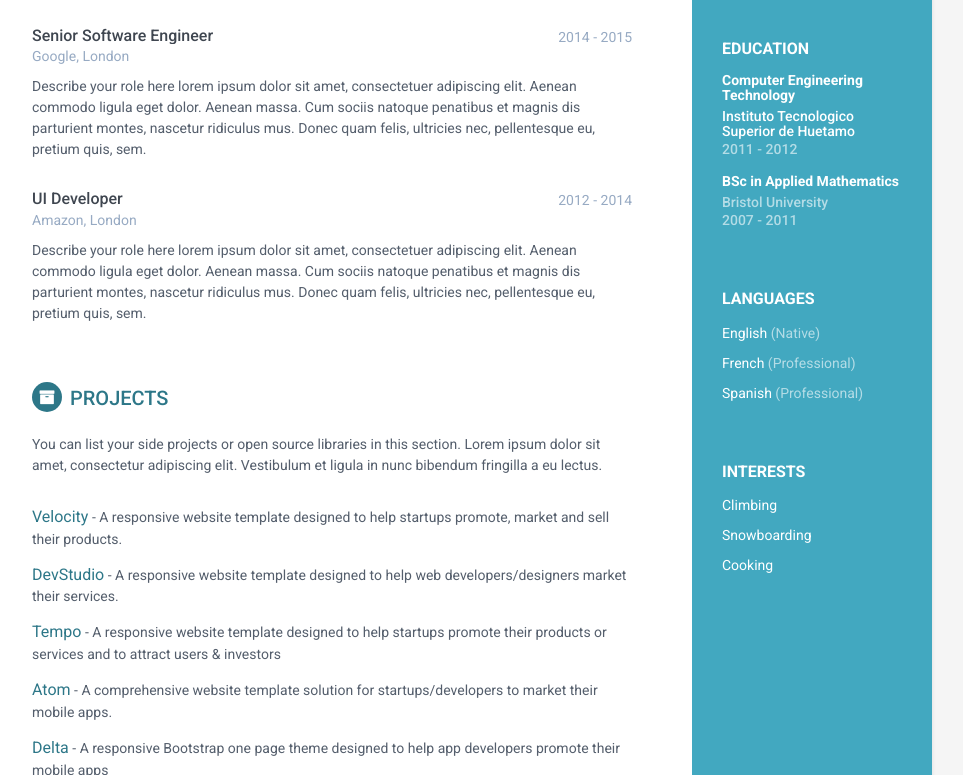
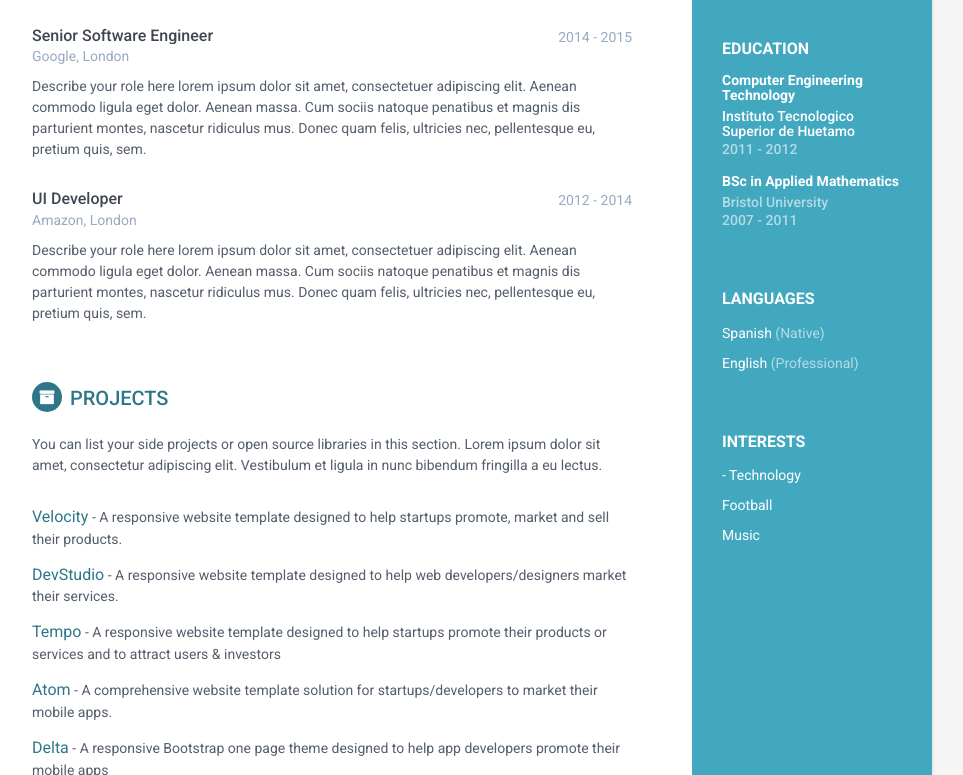
Before and after one commit to cesarcopi/cesarcopi.github.io, a website: page index.html in a window 1280 px wide. Shown: the part 544-1319 px from the top of the page, without its empty margins (188-1151 px from the left). Drawn offline with Linux system fonts and the light colour scheme.

Commit message:
Modifique los intereses y el lenguaje

```diff
--- a/index.html
+++ b/index.html
@@ -83,18 +83,17 @@
             <div class="languages-container container-block">
                 <h2 class="container-block-title">Languages</h2>
                 <ul class="list-unstyled interests-list">
-                    <li>English <span class="lang-desc">(Native)</span></li>
-                    <li>French <span class="lang-desc">(Professional)</span></li>
-                    <li>Spanish <span class="lang-desc">(Professional)</span></li>
+                    <li>Spanish <span class="lang-desc">(Native)</span></li>
+                    <li>English <span class="lang-desc">(Professional)</span></li>
                 </ul>
             </div><!--//interests-->
 
             <div class="interests-container container-block">
                 <h2 class="container-block-title">Interests</h2>
                 <ul class="list-unstyled interests-list">
-                    <li>Climbing</li>
-                    <li>Snowboarding</li>
-                    <li>Cooking</li>
+                    <li>- Technology</li>
+                    <li>Football</li>
+                    <li>Music</li>
                 </ul>
             </div><!--//interests-->
 
```
